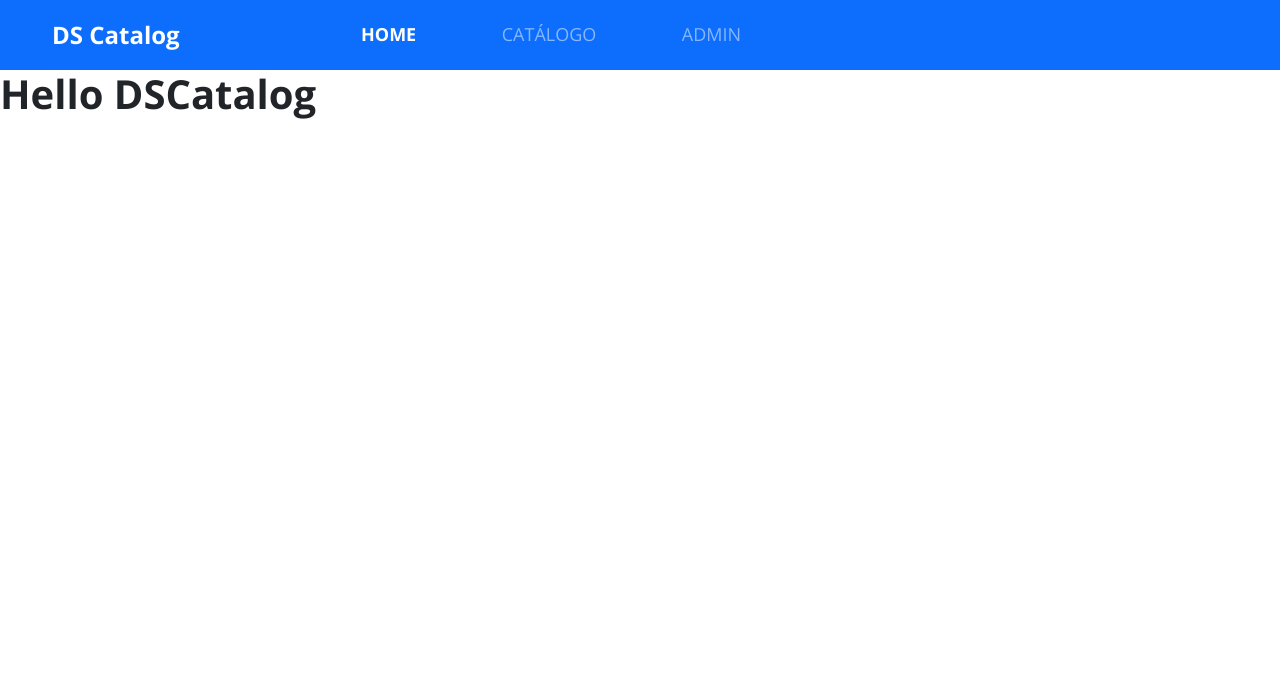
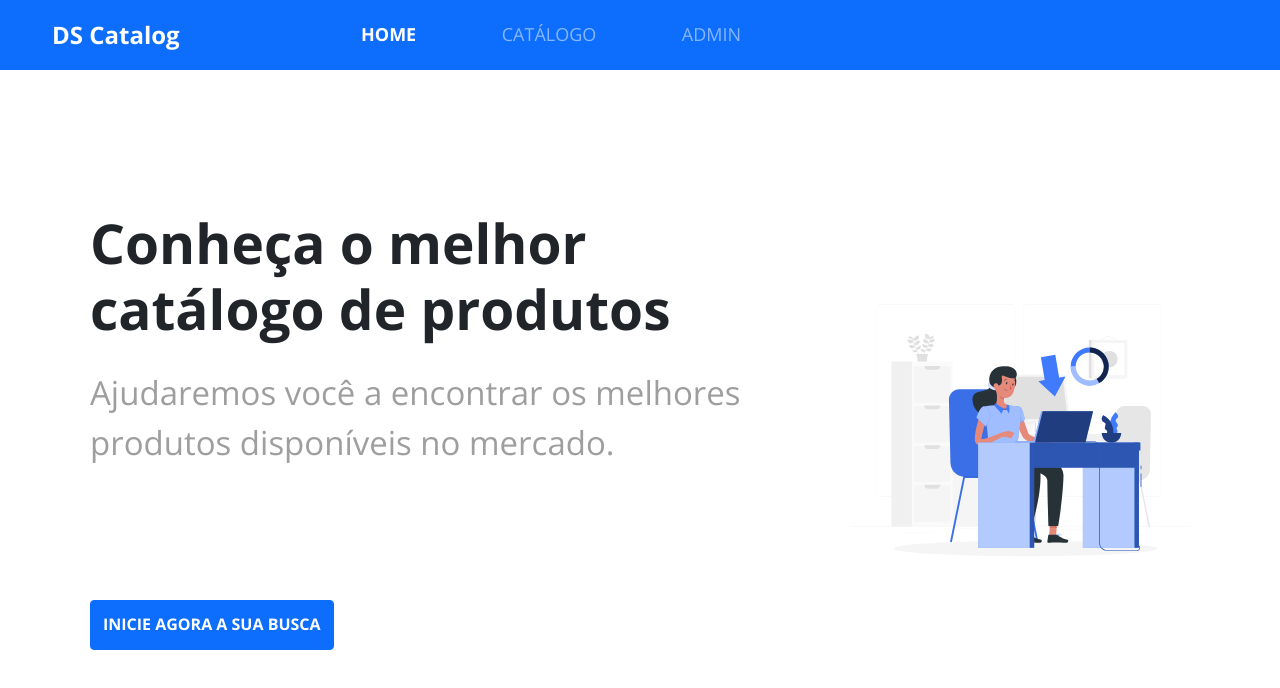
Before and after one commit to Paulojosep/dscatalog, a React (Create React App) app in the folder frontweb/: page / in a window 1280 px wide. Shown: the top 688 px of the page. Built offline with nearby package versions, Linux system fonts and the light colour scheme.

Commit message:
Home styling

```diff
--- a/frontweb/src/App.tsx
+++ b/frontweb/src/App.tsx
@@ -1,12 +1,9 @@
-import NavBar from './components/NavBar';
 import './App.css';
+import Home from './pages/Home';
 
 function App() {
   return (
-    <>
-    <NavBar />
-    <h1>Hello DSCatalog</h1>
-    </>
+    <Home />
   );
 }
 
--- /dev/null
+++ b/frontweb/src/components/ButtonIcon/index.tsx
@@ -0,0 +1,11 @@
+import './styles.css'
+
+const ButtonIcon = () => {
+  return (
+    <button className="btn btn-primary btn-icon">
+      <h6>INICIE AGORA A SUA BUSCA</h6>
+    </button>
+  );
+};
+
+export default ButtonIcon;
--- /dev/null
+++ b/frontweb/src/components/ButtonIcon/styles.css
@@ -0,0 +1,3 @@
+.btn-icon {
+    height: 50px;
+}
--- /dev/null
+++ b/frontweb/src/pages/Home/index.tsx
@@ -0,0 +1,31 @@
+import { ReactComponent as MainImage } from '../../assets/images/main-image.svg';
+import ButtonIcon from '../../components/ButtonIcon';
+import NavBar from '../../components/NavBar';
+import './styles.css';
+
+const Home = () => {
+  return (
+    <>
+      <NavBar />
+      <div className="home-container">
+        <div className="home-card">
+          <div className="home-content-container">
+            <div>
+              <h1>Conheça o melhor catálogo de produtos</h1>
+              <p>
+                Ajudaremos você a encontrar os melhores produtos disponíveis no
+                mercado.
+              </p>
+            </div>
+            <ButtonIcon />
+          </div>
+          <div className="home-image-container">
+            <MainImage />
+          </div>
+        </div>
+      </div>
+    </>
+  );
+};
+
+export default Home;
--- /dev/null
+++ b/frontweb/src/pages/Home/styles.css
@@ -0,0 +1,130 @@
+.home-container {
+    padding: 10px;
+    font-size: 20px;
+    text-align: center;
+  }
+
+  .home-card {
+    display: flex;
+    flex-direction: column-reverse;
+    border-radius: 20px;
+  }
+
+  .home-content-container {
+    display: flex;
+    flex-direction: column;
+    align-items: center;
+    padding: 10px 10px 60px 10px;
+  }
+
+  .home-content-container h1 {
+    width: 260px;
+    font-size: 1em;
+    margin-bottom: 15px;
+  }
+
+  .home-content-container p {
+    width: 260px;
+    color: #9e9e9e;
+    font-size: 0.6em;
+    margin-bottom: 30px;
+  }
+
+  .home-image-container {
+    padding: 50px 15px;
+  }
+
+  .home-image-container svg {
+    width: 100%;
+    height: auto;
+  }
+
+  @media (min-width: 576px) {
+    .home-container {
+      padding: 15px;
+      font-size: 40px;
+    }
+
+    .home-content-container h1 {
+      width: 506px;
+      margin-bottom: 20px;
+    }
+
+    .home-content-container p {
+      width: 506px;
+      margin-bottom: 20px;
+    }
+
+    .home-image-container svg {
+      width: 506px;
+    }
+  }
+
+  @media (min-width: 768px) {
+    .home-image-container {
+      padding: 100px 20px;
+    }
+
+    .home-content-container {
+      padding: 20px 20px 100px 20px;
+    }
+  }
+
+  @media (min-width: 992px) {
+    .home-container {
+      font-size: 55px;
+      padding: 40px;
+    }
+
+    .home-image-container {
+      padding: 125px 20px;
+    }
+
+    .home-content-container {
+      padding: 20px 20px 150px 20px;
+    }
+
+    .home-content-container h1 {
+      width: 700px;
+      margin-bottom: 26px;
+    }
+
+    .home-content-container p {
+      width: 700px;
+      margin-bottom: 47px;
+    }
+  }
+
+  @media (min-width: 1200px) {
+    .home-card {
+      flex-direction: row;
+      justify-content: space-around;
+      padding: calc(((85vh - 480px) / 2) - 20px) 0;
+    }
+
+    .home-content-container {
+      height: 480px;
+      width: 700px;
+      padding: 20px;
+      align-items: flex-start;
+      text-align: left;
+      align-content: space-between;
+      flex-flow: wrap;
+    }
+
+    .home-image-container {
+      display: flex;
+      align-items: center;
+      padding: 20px;
+    }
+
+    .home-image-container svg {
+      width: 100%;
+    }
+  }
+
+  @media (min-width: 1400px) {
+    .home-image-container svg {
+      width: 480px;
+    }
+  }
```
Also changed, not shown: frontweb/src/assets/images/main-image.svg (added).
